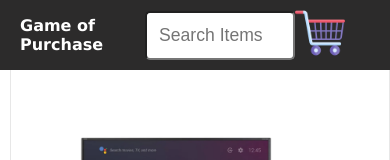
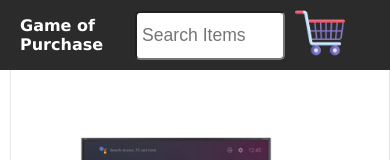
Before and after one commit to Abhijith20-28/Game-of-purchase, a React (Vite) app: page / in a window 390 px wide. Shown: the top 160 px of the page. Built offline with nearby package versions, Linux system fonts and the light colour scheme.

Commit message:
place order bug fixed

```diff
--- a/src/Styles/App.css
+++ b/src/Styles/App.css
@@ -41,7 +41,7 @@ body {
 .search-input{
   padding: 12px;
   font-size: 1.1rem;
-  width: 290px;
+  max-width: 290px;
   border-radius: 5px;
 
 }
@@ -100,9 +100,14 @@ body {
   .product-image-container{
     margin-left:40px;
   }
-  .search-input{
-    width: 150px;
-  }
+ .search-input{
+  max-width: 150px;
+  padding-left: 5px;
+  margin-left: 5px;
+ }
+ .cart-image{
+  padding-left: 10px;
+ }
 }
 .product-container::-webkit-scrollbar{
   display: none;
```
